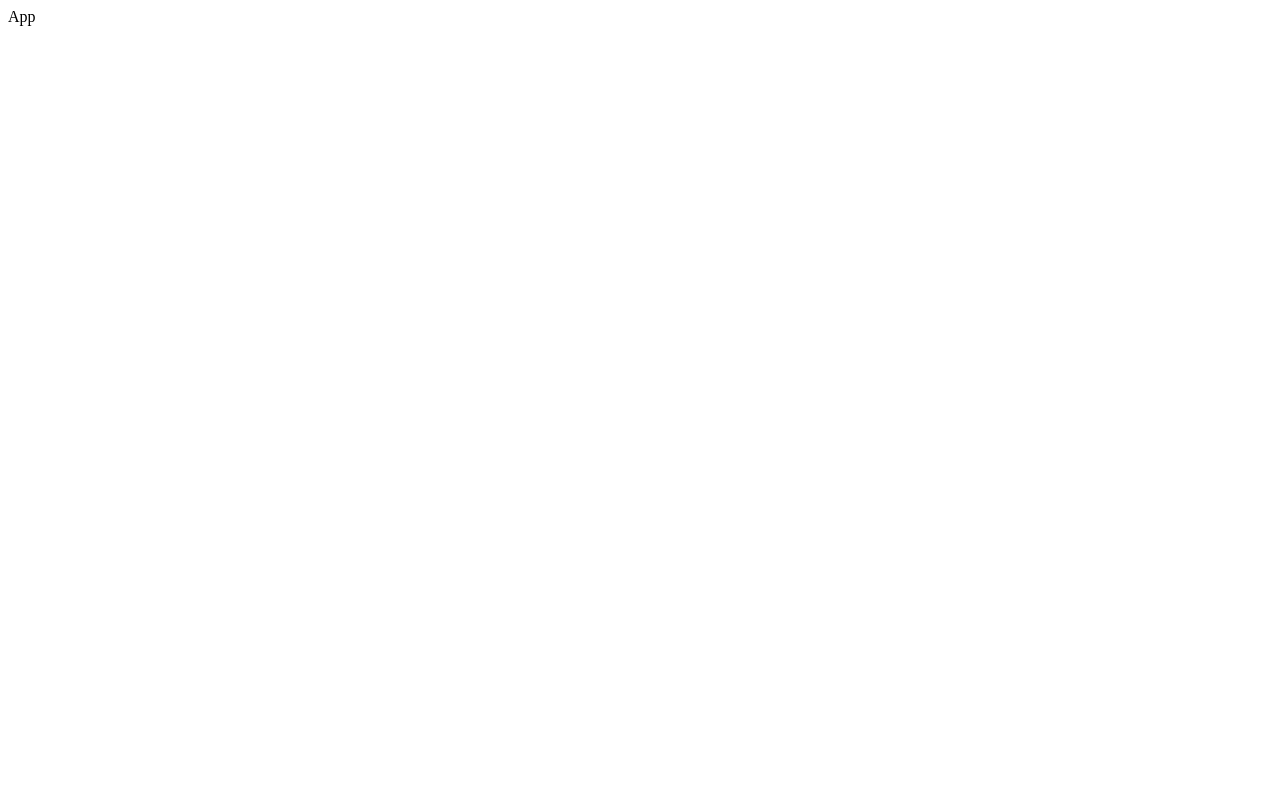
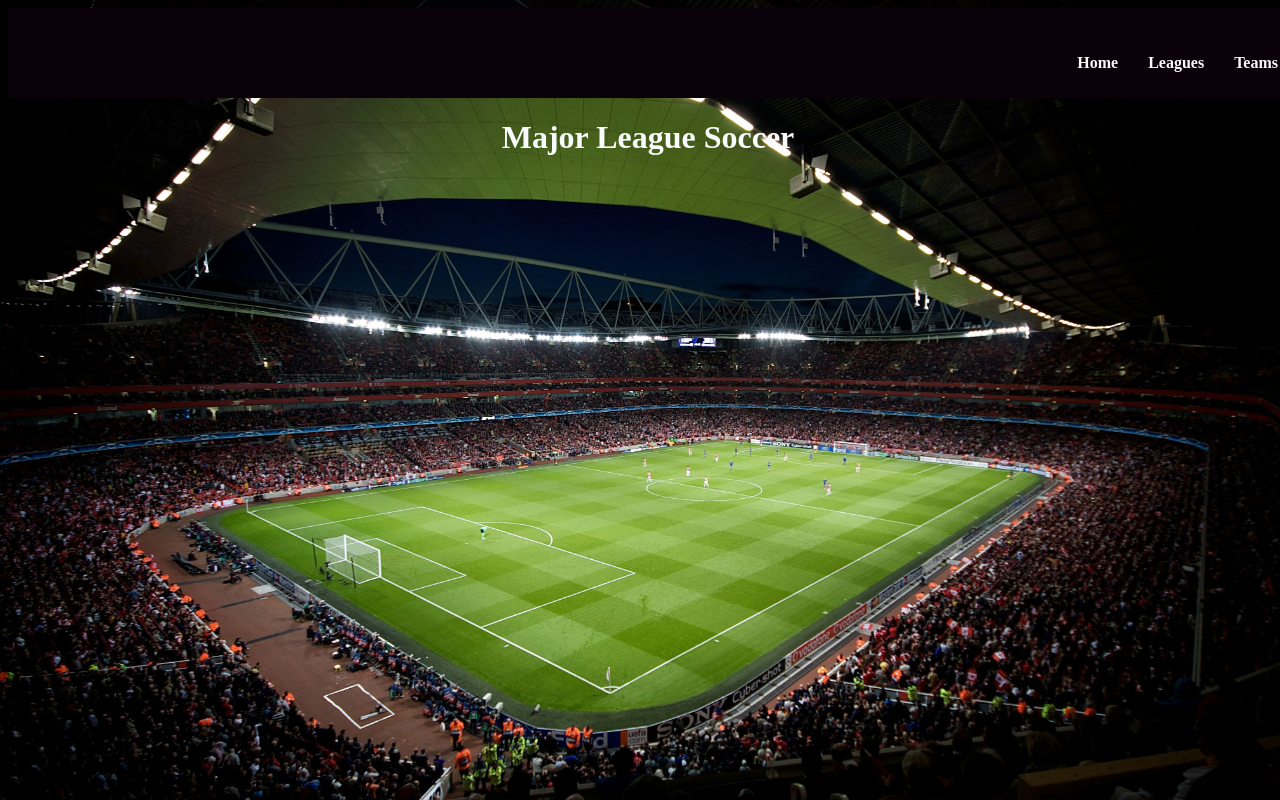
Before and after one commit to Se7enseads/Major-League-Soccer, a React (Create React App) app: page / in a window 1280 px wide. Built offline with nearby package versions, Linux system fonts and the light colour scheme.

Commit message:
Structured Landing Page

```diff
--- /dev/null
+++ b/src/App.css
@@ -0,0 +1,98 @@
+.main {
+    text-align: center;
+    vertical-align: center;
+    line-height: 100vh;
+
+  }
+
+  .navbar {
+    padding: 10px;
+    background-size: contain;
+    background-color: rgb(10, 1, 10);
+  }
+
+  .nav-links {
+    background-attachment: fixed;
+    padding-left: 10px;
+    list-style: none;
+    display: flex;
+    justify-content: right;
+  }
+
+  .nav-links li {
+    margin-right: 20px;
+  }
+
+  .nav-links li a {
+    text-decoration: none;
+    color: #fcf8f8;
+    font-weight: bold;
+    transition: color 0.3s ease;
+  }
+
+  .nav-links li a:hover {
+    color: #f8fafc;
+    box-shadow: 0 12px 16px 0 rgb(255, 255, 255), 0 17px 50px 0 rgba(0,0,0,0.19);
+    text-decoration: double;
+  }
+
+  .nav-links li a::before {
+    content: '';
+    display: block;
+    height: 5px;
+    width: 100px;
+    background-color: #0e0101;
+    position: absolute;
+    top: 0;
+    width: 0;
+    transition: all ease-in-out 250ms;
+  }
+
+  .nav-links li a::before {
+    width: 100%;
+  }
+
+  .nav-links li a::before {
+    width: 0%;
+  }
+
+  .nav-links li a::after {
+    width: 100%;
+  }
+
+
+  .nav-links li {
+    margin: 0;
+    padding: 0;
+    list-style: none;
+    display: inline-block;
+    margin-left: 30px;
+    padding-top: 20px;
+    position: relative;
+  }
+
+  .nav-links ul {
+    display: flex;
+    justify-content: flex-end;
+    align-items: center;
+  }
+
+  li {
+    color: aqua;
+  }
+  h1 {
+    text-align: center;
+    text-underline-position: above;
+    color: #f8fafc;
+    box-shadow: #0e0101;
+   }
+   body {
+    background-image: url(./assets/background.jpg);
+    width: 100%;
+    height: 100%;
+    background-size: cover;
+    width: 100%;
+    height: 100%;
+    object-fit: cover;
+    background-attachment: fixed;
+   }
--- a/src/App.js
+++ b/src/App.js
@@ -1,6 +1,26 @@
+import React from 'react';
+import NavBar from './NavBar';
+import './App.css';
+
 const App = () => {
   return (
-    <div>App</div>
+    <div >
+      <div className='bg'>
+      </div>
+
+        <main>
+        <NavBar />
+      <h1>Major League Soccer</h1>
+      <div className='content'>
+
+
+      </div>
+
+    </main>
+
+    </div>
+
   )
 }
+
 export default App
--- /dev/null
+++ b/src/NavBar.js
@@ -0,0 +1,15 @@
+import React from 'react';
+
+function NavBar() {
+  return (
+    <nav className="navbar">
+      <ul className="nav-links">
+        <li><a href="/">Home</a></li>
+        <li><a href="/league">Leagues</a></li>
+        <li><a href="/teams">Teams</a></li>
+      </ul>
+    </nav>
+  );
+}
+
+export default NavBar;
```
Also changed, not shown: src/Teams.js (added, +11 -0 lines), src/Home.js (added), src/League.js (added), src/assets/background.jpg (added).
